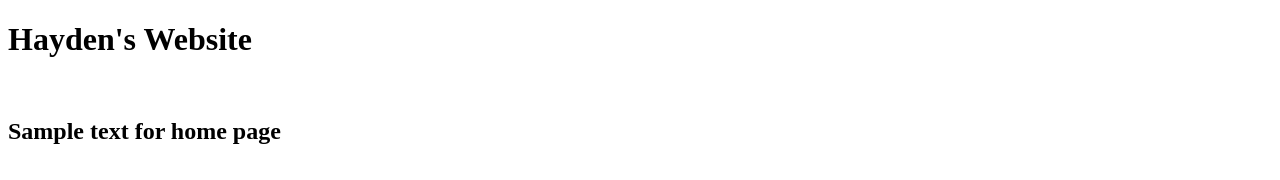
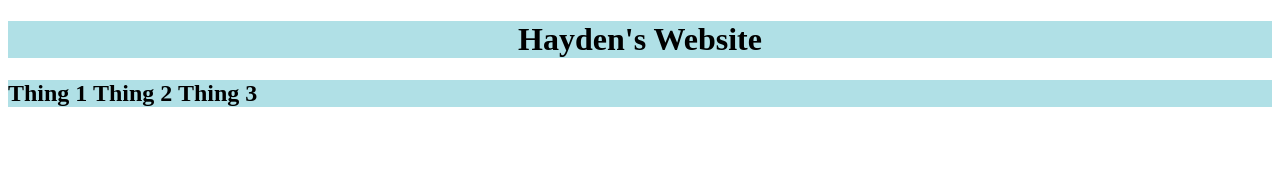
Before and after one commit to hmiller23/p3_hayden_miller, a website: page index.html in a window 1280 px wide. Shown: the top 180 px of the page. Drawn offline with Linux system fonts and the light colour scheme; grey boxes are pictures that could not be loaded.

Commit message:
Title and colors

```diff
--- a/index.html
+++ b/index.html
@@ -5,13 +5,27 @@
     <meta name="viewport" content="width=device-width, initial-scale=1.0" />
     <meta http-equiv="X-UA-Compatible" content="ie=edge" />
     <title>Static Template</title>
+    <style>
+      h1 {
+        text-align: center;
+        background-color: powderblue;
+      }
+      h2 {
+        text-align: margin-right;
+        background-color: powderblue;
+      }
+    </style>
   </head>
   <h1>
     Hayden's Website
   </h1>
+  <h2>
+    Thing 1 Thing 2 Thing 3
+  </h2>
+  <br />
+  <br />
   <br />
   <body>
-    <h2>Sample text for home page</h2>
     <br />
     <a>
       <img
```
